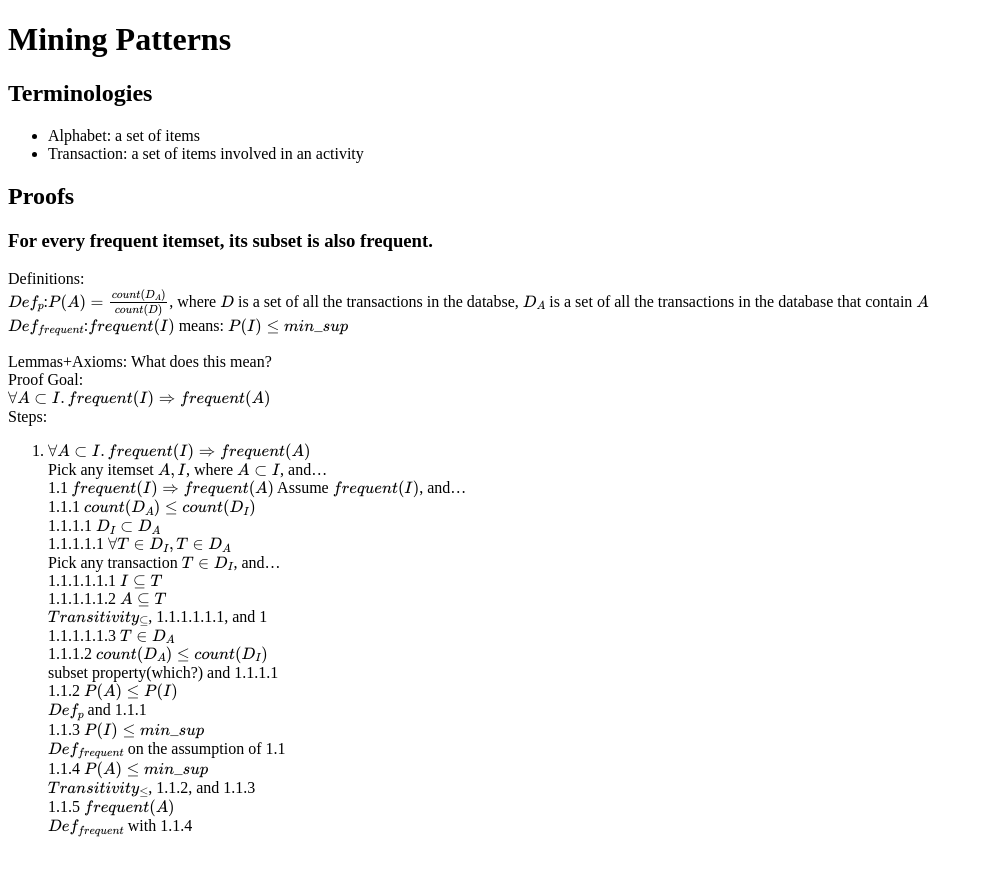
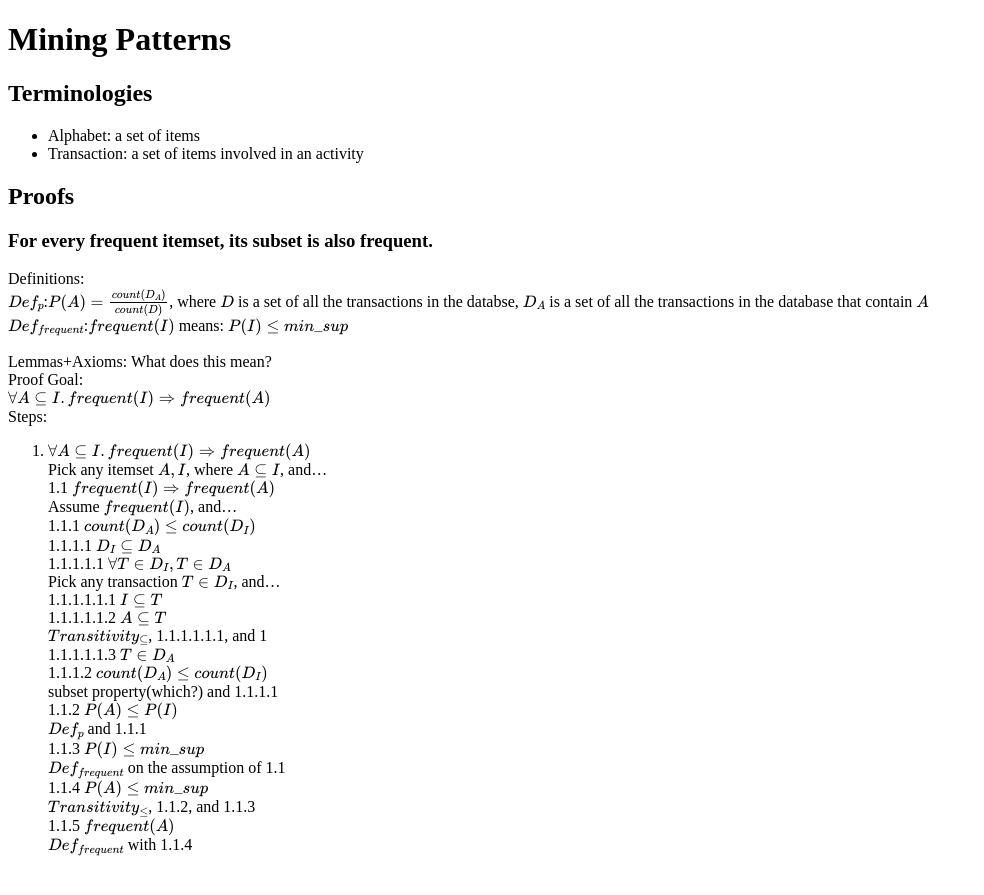
Before and after one commit to dotnet-7/XianmingLuo.github.io, a Jekyll site: the page built from _posts/2023-03-19-cps590-miningpatterns.md, in a window 1280 px wide. Shown: the top 895 px of the page, without its empty margins (0-984 px from the left). Built offline with Jekyll 4.4.1, drawn with Linux system fonts in a browser that asks for light colours; formulas are drawn with MathJax 3.

Commit message:
Tweak Format

```diff
--- a/_posts/2023-03-19-cps590-miningpatterns.md
+++ b/_posts/2023-03-19-cps590-miningpatterns.md
@@ -15,14 +15,14 @@
 
 Lemmas+Axioms: What does this mean? \
 Proof Goal:
-$$\forall A \subset I. frequent(I) \Rightarrow frequent(A)$$
+$$\forall A \subseteq I. frequent(I) \Rightarrow frequent(A)$$
 Steps:
-1. $$\forall A \subset I. frequent(I) \Rightarrow frequent(A)$$
-   Pick any itemset $$A, I$$, where $$A \subset I$$, and...
+1. $$\forall A \subseteq I. frequent(I) \Rightarrow frequent(A)$$
+   Pick any itemset $$A, I$$, where $$A \subseteq I$$, and...
    1.1 $$frequent(I) \Rightarrow frequent(A)$$
        Assume $$frequent(I)$$, and...
        1.1.1 $$count(D_A) \le count(D_I)$$
-           1.1.1.1 $$D_I \subset D_A$$
+           1.1.1.1 $$D_I \subseteq D_A$$
                1.1.1.1.1 $$\forall T \in D_I, T \in D_A$$
                    Pick any transaction $$T \in D_I$$, and...
                    1.1.1.1.1.1 $$I \subseteq T$$
```
